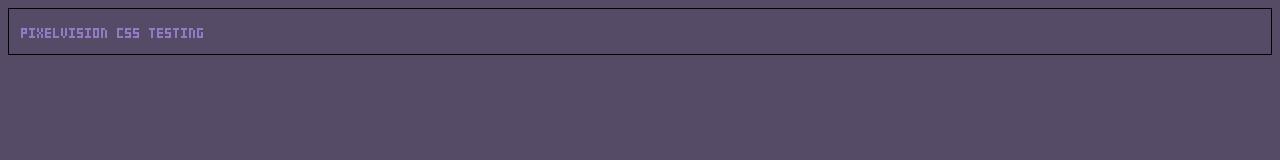
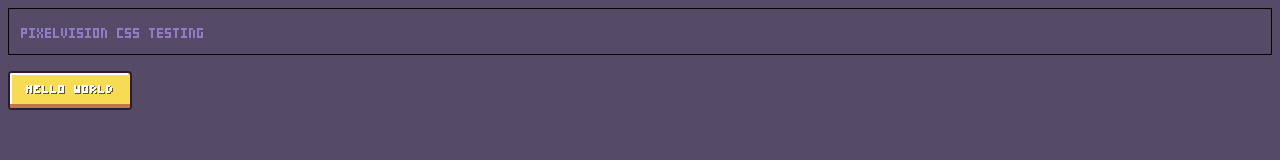
Before and after one commit to russellmorgan/pixelvisionCSS, a website built with Vite: page index.html in a window 1280 px wide. Built offline with nearby package versions, Linux system fonts and the light colour scheme.

Commit message:
cta button initial styling

```diff
--- a/index.html
+++ b/index.html
@@ -10,5 +10,6 @@
 <div class="hello">
 pixelvision css testing
 </div>
+<button>HELLO WORLD</button>
 </body>
 </html>
--- a/main.css
+++ b/main.css
@@ -2,7 +2,12 @@
   /* Color */
   --text-color: #937ac5;
   --background: #564b67;
+  --background-secondary: #2d1c2e;
   --cta: #f7db53;
+  --cta-text: #fff;
+  --cta-shadow: #c5754a;
+  --border-primary: #9076bf;
+  --border-secondary: #2d1c2e;
 
   /* Font Sizes */
   --base-font-size: 2rem;
@@ -38,11 +43,47 @@
     font-style: bold;
     }
 
+/* Tag Overrides */
+
+button {
+    background-color: var(--cta);
+    font-family: "pixelvision-4x5";
+    color: var(--cta-text);
+    border: 2px solid var(--border-secondary);
+    padding: 0.3rem 1rem 0.6rem 1rem;
+    font-size: 2rem;
+    text-shadow:1px 1px var(--background);
+    margin: 1rem 0rem;
+    position: relative;
+    border-radius: 4px;
+    overflow: hidden;
+}
+
+button::before {
+    content:'';
+    border-top: 2px solid var(--cta-text);
+    border-left: 2px solid var(--cta-text);
+    overflow: hidden;
+    position: absolute;
+    top:0px; left:0px;
+    width: calc(100% - 4px);
+    height: calc(100% - 4px);
+}
+
+button::after {
+    content:'';
+    position:absolute;
+    bottom:0;
+    left:0;
+    height:4px;
+    width:100%;
+    background-color: var(--cta-shadow);
+}
+
 /* Components */
 
 .hello {
     padding:12px;
     border: 1px solid #000;
     font-family: "pixelvision-4x8";
-
 }
```
